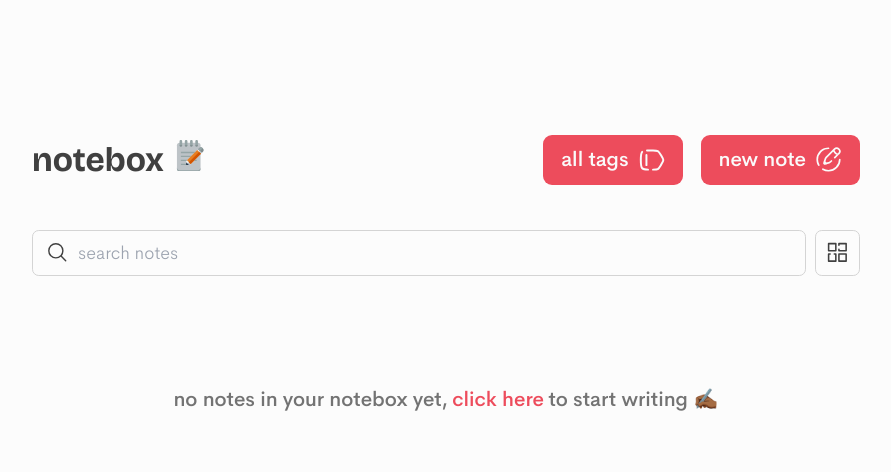
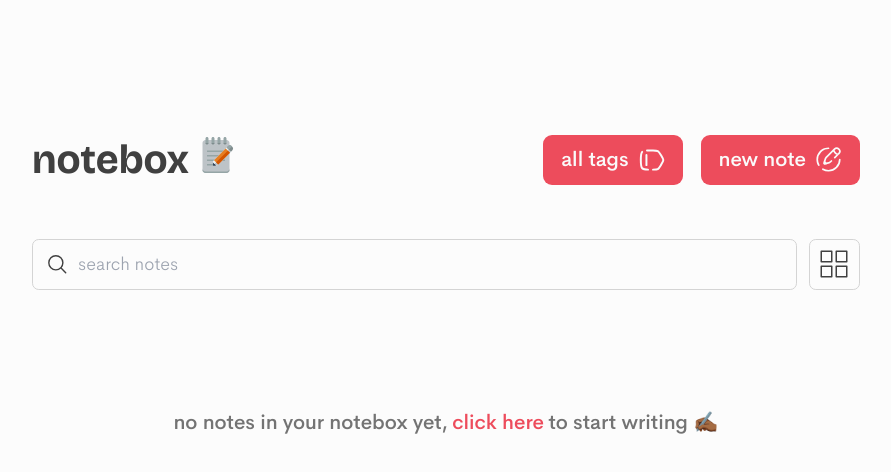
Before and after one commit to the-eduek/notebox, a React (Vite) app: page / in a window 1280 px wide. Shown: the top 472 px of the page, without its empty margins (194-1085 px from the left). Built offline with nearby package versions, Linux system fonts and the light colour scheme.

Commit message:
fix: search display on safari

```diff
--- a/src/components/NotePreview.tsx
+++ b/src/components/NotePreview.tsx
@@ -27,7 +27,7 @@ const NotePreview: React.FC<NoteProps> = ({ note }: NoteProps) => {
           </h1>
         }
 
-        <p className="break-words text-sm">
+        <p className="break-words">
           { note.content.length > 151 ? `${note.content.slice(0, 151)}...` : note.content }
         </p>
 
@@ -36,7 +36,7 @@ const NotePreview: React.FC<NoteProps> = ({ note }: NoteProps) => {
               { note.tags.slice(0, 2).map((tag: string, index: number) => (
                   <li
                     key={index}
-                    className="bg-neutral-200/80 break-all flex font-medium mr-2 last:mr-0 my-1 px-2 py-1.5 rounded-full text-xs text-neutral-600/[0.8625]"
+                    className="bg-neutral-200/80 break-all flex font-medium mr-2 last:mr-0 my-1 px-2 py-1.5 rounded-full text-sm text-neutral-600/[0.8625]"
                   >
                     <span className="text-neutral-600/80">#</span>
                     <span>{ tag }</span>
@@ -44,7 +44,7 @@ const NotePreview: React.FC<NoteProps> = ({ note }: NoteProps) => {
                 ))
               }
               { note.tags.slice(2).length > 0 &&
-                  <li className="bg-neutral-200/80 flex font-bold items-center my-1 px-2 py-1.5 rounded-full text-xs text-neutral-600/80">
+                  <li className="bg-neutral-200/80 flex font-bold items-center my-1 px-2 py-1.5 rounded-full text-sm text-neutral-600/80">
                     <span>+{ note.tags.slice(2).length }</span>
                   </li>
               }
--- a/src/components/NotesList.tsx
+++ b/src/components/NotesList.tsx
@@ -13,10 +13,10 @@ const NotesList: React.FC<NotesListProps> = ({ notesArray }: NotesListProps) =>
   return (
     <>
       { noteView === "grid"
-        ? <div className="gap-3 grid grid-cols-[repeat(2,minmax(0,1fr))]">
+        ? <div className="gap-4 grid grid-cols-[repeat(2,minmax(0,1fr))]">
             <div>
               { notesArray.filter((_, index) => (index % 2 === 0)).map((note, index) => (
-                  <div className="mb-3" key={index}>
+                  <div className="mb-4" key={index}>
                     <NotePreview note={note} />
                   </div>
                 ))
@@ -25,7 +25,7 @@ const NotesList: React.FC<NotesListProps> = ({ notesArray }: NotesListProps) =>
 
             <div>
               { notesArray.filter((_, index) => (index % 2 !== 0)).map((note, index) => (
-                  <div className="mb-3" key={index}>
+                  <div className="mb-4" key={index}>
                     <NotePreview note={note} />
                   </div>
                 ))
@@ -34,7 +34,7 @@ const NotesList: React.FC<NotesListProps> = ({ notesArray }: NotesListProps) =>
           </div>
         : <div>
             { notesArray.map((note, index) => (
-                <div className="mb-3" key={index}>
+                <div className="mb-4" key={index}>
                   <NotePreview note={note} />
                 </div>
               ))
--- a/src/pages/Home.tsx
+++ b/src/pages/Home.tsx
@@ -89,10 +89,10 @@ const Home: React.FC = () => {
   return (
     <section className="max-w-4xl mx-auto min-h-screen pb-20 px-8 sm:px-10 md:px-20 pt-16 md:pt-28">
       <div className="flex items-center justify-between">
-        <h1 className="flex font-bold font-bricolage text-2xl lg:text-3xl">
+        <h1 className="flex font-bold font-bricolage text-3xl lg:text-4xl">
           notebox
 
-          <span className="h-6 md:h-7 ml-2 w-6 md:w-7">
+          <span className="h-7 md:h-8 ml-2 w-7 md:w-8">
             <Notepad />
           </span>
         </h1>
@@ -103,7 +103,7 @@ const Home: React.FC = () => {
       </div>
 
       <ViewContext.Provider value={noteView}>
-        <div className="flex py-6 md:py-8">
+        <div className="flex py-8 md:py-10">
           <div className="flex-grow relative">
             <input
               className="bg-transparent border border-neutral-300 h-full outline-none focus:outline-blue-300 pl-10 pr-4 py-2.5 rounded-md transition w-full"
@@ -127,17 +127,21 @@ const Home: React.FC = () => {
           </div>
 
           <button
-            className="border border-neutral-300 flex items-center ml-2 outline-none focus:outline-blue-300 p-2 rounded-md transition"
+            className="border border-neutral-300 flex items-center ml-2.5 outline-none focus:outline-blue-300 p-1.5 rounded-md transition"
             onClick={changeView}
             title={ noteView === 'grid' ? 'List View' : 'Grid View' }
             type="button"
           >
             { noteView === 'grid'
-              ? <svg xmlns="http://www.w3.org/2000/svg" fill="none" viewBox="0 0 24 24" className="h-[1.375rem] w-[1.375rem]">
-                  <path stroke="currentColor" strokeLinecap="round" strokeLinejoin="round" strokeWidth="1.5" d="M17 20.5h3.5v-7h-17v7H12m-6-17H3.5v7h17v-7H11"/>
-                </svg>
-              : <svg xmlns="http://www.w3.org/2000/svg" fill="none" viewBox="0 0 24 24" className="h-[1.375rem] w-[1.375rem]">
-                  <path stroke="currentColor" strokeLinecap="round" strokeLinejoin="round" strokeWidth="1.5" d="M5 13.5H3.5v7h7v-7H9M13.5 5V3.5h7v7h-7V9m-10-5.5h7v7h-7v-7Zm10 10h7v7h-7v-7Z"/>
+              ? <svg xmlns="http://www.w3.org/2000/svg" fill="none" viewBox="0 0 24 24" className="h-8 w-8">
+              <g stroke="currentColor" strokeLinecap="round" strokeLinejoin="round" strokeWidth={1}>
+                <path d="M3.5 20.5v-7h17v7h-17ZM3.5 10.5v-7h17v7h-17Z"/>
+              </g>
+            </svg>
+              : <svg xmlns="http://www.w3.org/2000/svg" fill="none" viewBox="0 0 24 24" className="h-8 w-8">
+                  <g stroke="currentColor" strokeLinecap="round" strokeLinejoin="round" strokeWidth={1}>
+                    <path d="M3.5 3.5h7v7h-7v-7ZM3.5 13.5h7v7h-7v-7ZM13.5 3.5h7v7h-7v-7ZM13.5 13.5h7v7h-7v-7Z"/>
+                  </g>
                 </svg>
             }
           </button>
--- a/src/styles/index.css
+++ b/src/styles/index.css
@@ -39,12 +39,8 @@
     @apply bg-neutral-50/50 font-cerebri font-light text-neutral-700;
   }
 
-  .prose p {
-    padding: 0 0 1rem;
-  }
-
-  .prose p:last-child {
-    padding: 0 0 0;
+  input[type="search"] {
+    -webkit-appearance: none;
   }
 
   @media (min-width: 1024px) {
```
